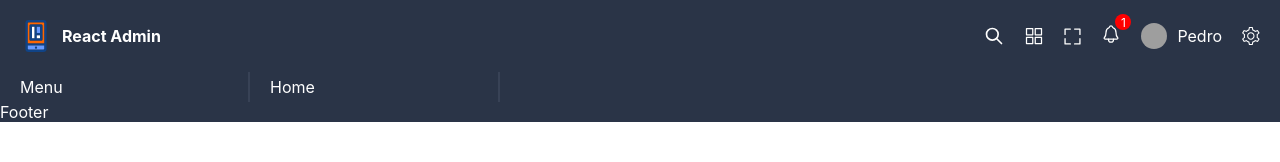
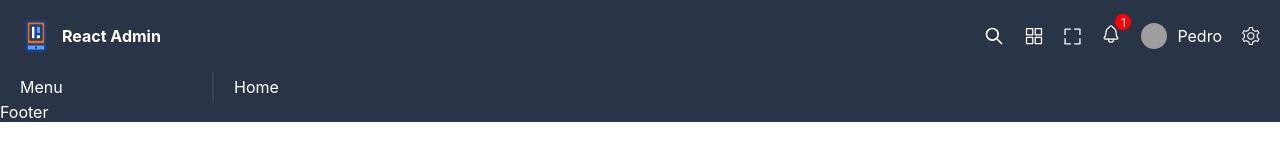
Before and after one commit to pedrowilliamsantos/react-admin, a React app: page / in a window 1280 px wide. Shown: the top 162 px of the page. Built offline with nearby package versions, Linux system fonts and the light colour scheme; grey boxes are pictures that could not be loaded; the HTML template or start-up script is replaced by a standard one.

Commit message:
arrumando o classname errado

```diff
--- a/src/App.jsx
+++ b/src/App.jsx
@@ -18,7 +18,7 @@ const App = () => {
                     <div className="menuContainer">
                         <Menu />
                     </div>
-                    <div className="menuContainer">
+                    <div className="contentContainer">
                         <Outlet />
                     </div>
                 </div>
```
